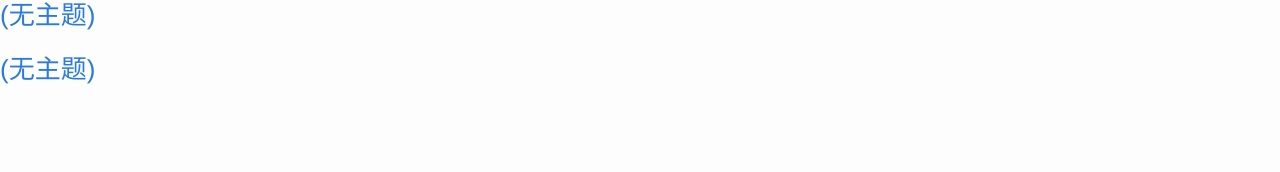
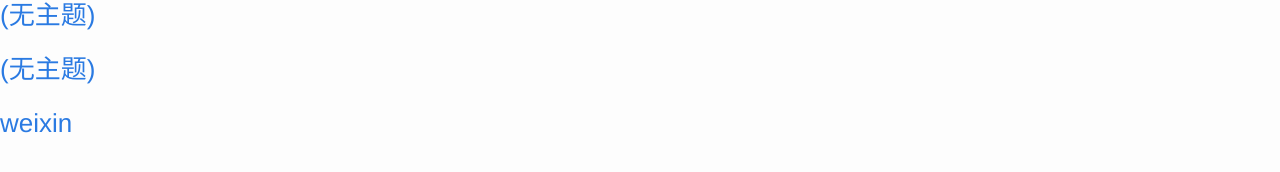
Before and after one commit to cnwarden/cnwarden.github.io, a Jekyll site: the page built from _posts/2016-02-22-test.markdown, in a window 1280 px wide. Shown: the part 595-767 px from the top of the page. Built offline with Jekyll 4.4.1, drawn with Linux system fonts in a browser that asks for light colours.

Commit message:
auto commit

```diff
--- a/_posts/2016-02-22-test.markdown
+++ b/_posts/2016-02-22-test.markdown
@@ -26,3 +26,5 @@ categories: update
 ### [(无主题)](None)
 
 ### [(无主题)](https://mp.weixin.qq.com/s?__biz=MzA4MTI4MDQzNQ==&mid=401888751&idx=1&sn=5eedd24e142591c14d14b6df6feff770&scene=0&key=710a5d99946419d9b9c2e634d7dc028d84e1803730e4651333b63a187de16b60140cb458365caab83379cf6b846a9a14&ascene=7&uin=MjI4OTg2NjU%3D&devicetype=android-21&version=26030d33&nettype=cmnet&pass_ticket=4babP2Z%2B0aOBs83rgrsmfwSa0hppbQCXFYjvXwYCdAw%3D)
+
+### [weixin](https://mp.weixin.qq.com/s?__biz=MzA4MTI4MDQzNQ==&mid=401888751&idx=1&sn=5eedd24e142591c14d14b6df6feff770&scene=0&key=710a5d99946419d9b9c2e634d7dc028d84e1803730e4651333b63a187de16b60140cb458365caab83379cf6b846a9a14&ascene=7&uin=MjI4OTg2NjU%3D&devicetype=android-21&version=26030d33&nettype=cmnet&pass_ticket=4babP2Z%2B0aOBs83rgrsmfwSa0hppbQCXFYjvXwYCdAw%3D)
```
